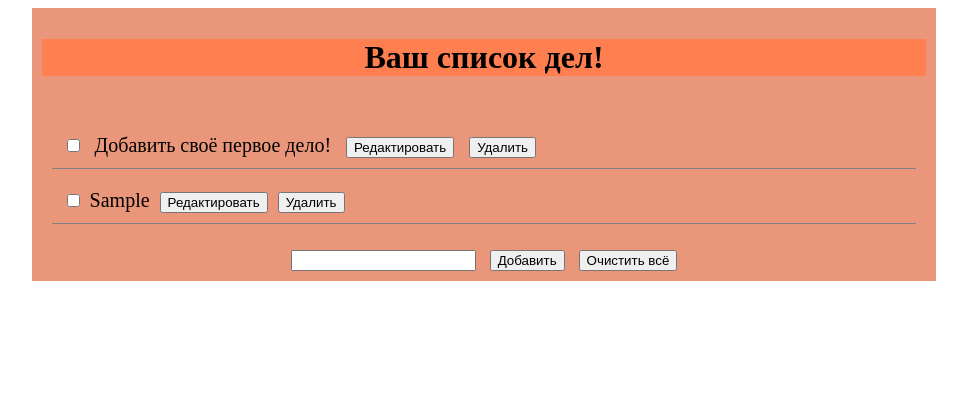
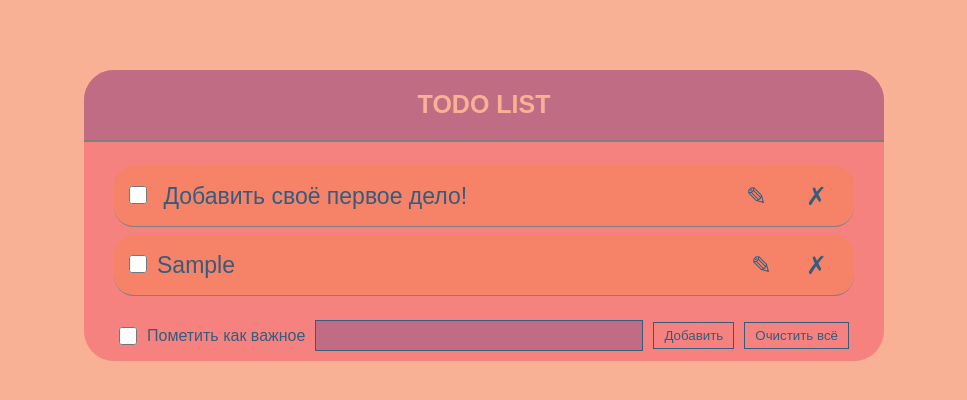
Before and after one commit to maxonchintren/Todo-List, a plain HTML site: page index.html in a window 1280 px wide. Both pictures are taken after typing "Sample" into the empty fields and a click on the button "Добавить". Shown: the whole page, without its empty margins (156-1123 px from the left). Drawn offline with Linux system fonts and the light colour scheme.

Commit message:
Added style and some extra functionality

```diff
--- a/app.js
+++ b/app.js
@@ -2,6 +2,7 @@ let addInput = document.querySelector('.add-todo-item');
 let addInputButton = document.querySelector('.add-todo-item-button');
 let todoList = document.querySelector('.todo__list');
 let clearAll = document.querySelector('.clear-all');
+let importantCheck = document.querySelector('.important-checkbox');
 
 clearAll.addEventListener('click', function () {
 	todoList.innerHTML = '';
@@ -12,7 +13,7 @@ todoList.addEventListener('click', function (event) {
 
 	if (target.className !== 'checkbox') return;
 
-	let listItem = target.parentElement;
+	let listItem = target.parentElement.parentElement;
 	listItem.classList.toggle('completed');
 
 	let editB = listItem.querySelector('.edit__button');
@@ -26,8 +27,9 @@ todoList.addEventListener('click', function (event) {
 
 	if (target.className !== 'delete__button') return;
 
-	let listItem = target.parentElement;
-	listItem.remove();
+	let listItem = target.parentElement.parentElement;
+	listItem.style.transform = 'translateX(-1000px)';
+	setTimeout(() => listItem.remove(), 450);
 })
 
 todoList.addEventListener('click', function (event) {
@@ -35,7 +37,7 @@ todoList.addEventListener('click', function (event) {
 
 	if (target.className !== 'edit__button') return;
 
-	let listItem = target.parentElement;
+	let listItem = target.parentElement.parentElement;
 
 	let label = listItem.querySelector('.todo-item__label');
 	let input = listItem.querySelector('.edit__input');
@@ -45,7 +47,7 @@ todoList.addEventListener('click', function (event) {
 	input.value=label.textContent;
 
 	target.classList.add('save');
-	target.value = 'Сохранить';
+	target.value = String.fromCharCode(10003);
 
 	todoList.addEventListener('click', editInput)
 })
@@ -55,7 +57,7 @@ function editInput (event) {
 
 	if (target.className !== 'edit__button save') return;
 
-	let listItem = target.parentElement;
+	let listItem = target.parentElement.parentElement;
 	let label = listItem.querySelector('.todo-item__label');
 	let input = listItem.querySelector('.edit__input');
 
@@ -69,7 +71,7 @@ function editInput (event) {
 	label.textContent = input.value;
 
 	target.classList.remove('save');
-	target.value = 'Редактировать';
+	target.value = String.fromCharCode(9998);
 	todoList.removeEventListener('click', editInput);
 }
 
@@ -78,15 +80,26 @@ addInput.addEventListener('click', function () {
 	addInput.value = '';
 })
 
-addInputButton.addEventListener('click', function () {
+addInput.addEventListener('keydown', function (e) {
+	if (e.keyCode === 13) {
+		addTodoItem();
+	}
+})
+
+const addTodoItem = () => {
 	if (addInput.value === '') {
-		addInput.style.color = 'red';
-		addInput.value = 'Поле не должно быть пустым!';
+		addInput.placeholder = 'Поле не должно быть пустым!';
 		return;
 	}
 
 	let listItem = document.createElement('li');
 	listItem.className = 'todo-list__item';
+
+	let todoItemContainer = document.createElement('div');
+	todoItemContainer.className = 'todoitem-container';
+
+	let buttonsContainer = document.createElement('div');
+	buttonsContainer.className = 'buttons-container';
 
 	let label = document.createElement('label');
 	label.className = 'todo-item__label';
@@ -105,15 +118,30 @@ addInputButton.addEventListener('click', function () {
 	let editButton = document.createElement('input');
 	editButton.type = 'button';
 	editButton.className = 'edit__button';
-	editButton.value = 'Редактировать';
+	editButton.value = String.fromCharCode(9998);
 
 	let deleteButton = document.createElement('input');
 	deleteButton.type = 'button'
 	deleteButton.className='delete__button';
-	deleteButton.value = 'Удалить';
+	deleteButton.value = String.fromCharCode(10007);
 
-	listItem.append(checkBox, label, editInput, editButton, deleteButton);
+	todoItemContainer.append(checkBox, label, editInput);
+	buttonsContainer.append(editButton, deleteButton);
+	listItem.append(todoItemContainer, buttonsContainer);
+
+	if(importantCheck.checked) {
+		listItem.className = 'todo-list__item-important';
+		todoList.prepend(listItem);
+		addInput.value = '';
+		return false;
+	}
+
 	todoList.append(listItem);
 
 	addInput.value = '';
-})
+};
+
+
+
+
+addInputButton.addEventListener('click', addTodoItem)
--- a/index.html
+++ b/index.html
@@ -14,18 +14,24 @@
 
 	<main>
 		<div class='container__todo-list'>
-			<h1>Ваш список дел!</h1>
+			<h1>todo list</h1>
 			<ul class = 'todo__list'>
 				<li class='todo-list__item'>
-					<input type='checkbox' class='checkbox'>
-					<label class='todo-item__label'>Добавить своё первое дело!</label>
-					<input type='text' id='edit__input' class='edit__input' hidden>
-					<input type='button' class='edit__button' value='Редактировать'>
-					<input type='button' class='delete__button' value='Удалить'>
+					<div class='todoitem-container'>
+						<input type='checkbox' class='checkbox'>
+						<label class='todo-item__label'>Добавить своё первое дело!</label>
+						<input type='text' id='edit__input' class='edit__input' hidden>
+					</div>
+					<div class='buttons-container'>
+						<input type='button' class='edit__button' value='&#9998'>
+						<input type='button' class='delete__button' value='&#10007'>
+					</div>
 				</li>
 			</ul>
-			<div>
-				<input type='text' class='add-todo-item'>
+			<div class = 'add-input-container'>
+				<input type='checkbox' class='important-checkbox' id='important'>
+				<label for='important' class='important-label'>Пометить как важное</label>
+				<input type='text' class='add-todo-item' maxlength='45'>
 				<input type='button' class='add-todo-item-button' value='Добавить'>
 				<input type='button' class='clear-all' value='Очистить всё'>
 			</div>
--- a/style.css
+++ b/style.css
@@ -1,16 +1,103 @@
+body {
+	margin: 0;
+	padding: 0;
+	background-color: #F8B195;
+}
 
 .container__todo-list {
 	display: flex;
 	flex-direction: column;
-	width: 70%;
+	width: 800px;
 	margin: 0 auto;
 	text-align: center;
-	background-color: darksalmon;
-	padding: 10px;
+	background-color: #F68280;
+	padding: 0 0 10px;
+	overflow: hidden;
+	transition: 0.2s;
+	border-radius: 30px;
+	margin-top: 70px;
+}
+
+.checkbox {
+	width: 18px;
+	height: 18px;
+}
+
+.add-input-container {
+	transition: 0.2s;
+	display: flex;
+	justify-content: center;
+	align-items: center;
+}
+
+.important-checkbox {
+	width: 18px;
+	height: 18px;
+}
+
+.important-label {
+	color: #355C7D;
+	font-family: sans-serif;
+}
+
+.add-todo-item {
+	width: 40%;
+	background-color: #C06C84;
+	border: 1px solid #355C7D;
+	color: #355C7D;
+	font-size: 20px;
+	font-family: sans-serif;
+	padding: 3px;
+}
+
+.add-todo-item-button {
+	background-color: transparent;
+	border: 1px solid #355C7D;
+	color: #355C7D;
+	font-family: sans-serif;
+	padding: 5px 10px;
+	transition: 0.2s;
+}
+
+.add-todo-item-button:hover {
+	cursor: pointer;
+	background-color: #C06C84;
+}
+
+.clear-all {
+	background-color: transparent;
+	border: 1px solid #355C7D;
+	color: #355C7D;
+	font-family: sans-serif;
+	padding: 5px 10px;
+	transition: 0.2s;
+}
+
+.clear-all:hover {
+	cursor: pointer;
+	background-color: #C06C84;
+}
+
+.edit__input {
+	width: 500px;
+	background-color: transparent;
+	border: 1px solid #355C7D;
+	font-size: 20px;
+	font-family: sans-serif;
+	padding: 3px;
+	color: #355C7D;
 }
 
 h1 {
-	background-color: coral;
+	background-color: #C06C84;
+	margin: 0;
+	height: 50px;
+	padding-top: 20px;
+	border-bottom: 2px solid gray;
+	color: #F8B195;
+	text-transform: uppercase;
+	font-family: sans-serif;
+	font-size: 25px;
 }
 
 .todo__list {
@@ -20,11 +107,83 @@ h1 {
 }
 
 li {
-	margin: 10px;
+	color: #355C7D;
 	border-bottom: 1px solid gray;
 	padding: 10px;
 	text-align: left;
 	font-size: 20px;
+	height: 40px;
+	display: flex;
+	align-items: center;
+	justify-content: space-between;
+	overflow: hidden;
+	width: 90%;
+	margin: 8px auto;
+	transition: 0.5s;
+}
+
+.todo-list__item-important {
+	background-color: #F65000;
+	border-radius: 20px;
+}
+
+.todo-list__item-important.completed label {
+	text-decoration: line-through;
+	color: gray;
+}
+
+.todo-list__item-important.completed {
+	background-color: #F68280;
+	border-radius: 20px;
+}
+
+.buttons-container {
+
+}
+
+.todoitem-container {
+	font-size: 23px;
+	font-family:sans-serif;
+}
+
+.edit__button {
+	color: #355C7D;
+	border: none;
+	background-color: transparent;
+	width: 45px;
+	height: 45px;
+	font-size: 25px;
+	transition: 0.2s;
+}
+
+.edit__button:hover {
+	cursor: pointer;
+	box-shadow: 0 0 6px rgba(0,0,0,0.5);
+}
+
+.edit__button:focus {
+	outline: 0px;
+	border: none;
+}
+
+.delete__button {
+	color: #355C7D;
+	border: none;
+	background-color: transparent;
+	width: 45px;
+	height: 45px;
+	font-size: 25px;
+	transition: 0.2s;
+}
+
+.delete__button:hover {
+	cursor: pointer;
+	box-shadow: 0 0 6px rgba(0,0,0,0.5);
+}
+
+.delete__button:focus {
+	outline: 0px;
+	border: none;
 }
 
 input {
@@ -36,11 +195,17 @@ label {
 	margin: 0 5px;
 }
 
+.todo-list__item {
+	background-color: #F68267;
+	border-radius: 20px;
+}
+
 .todo-list__item.completed label {
 	text-decoration: line-through;
 	color: gray;
 }
 
 .todo-list__item.completed {
-	background-color: lightgray;
+	background-color: #F68280;
+	border-radius: 20px;
 }
```
